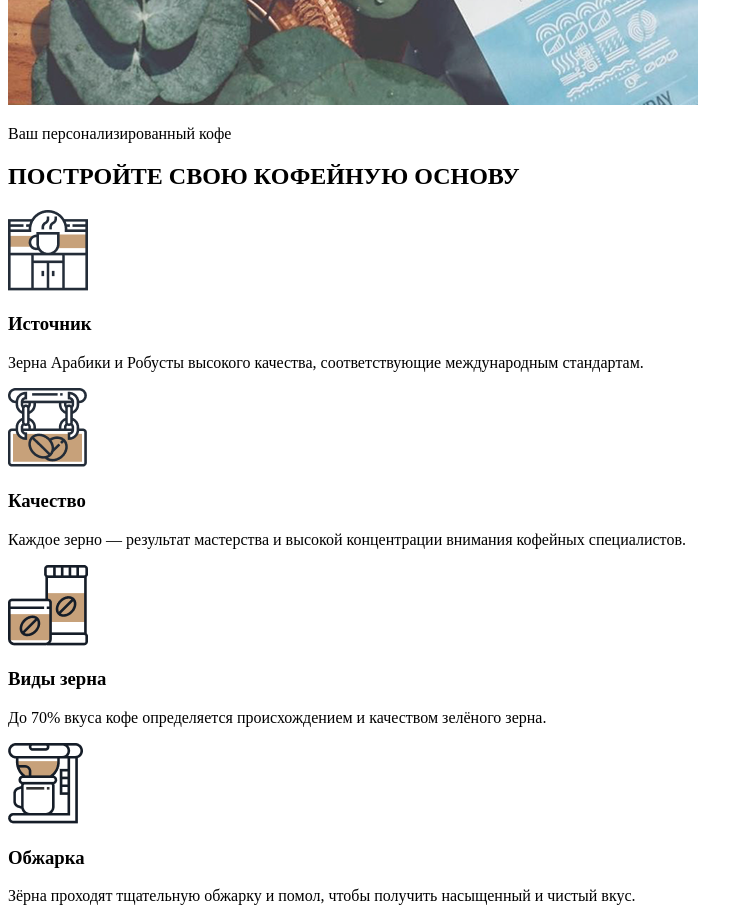
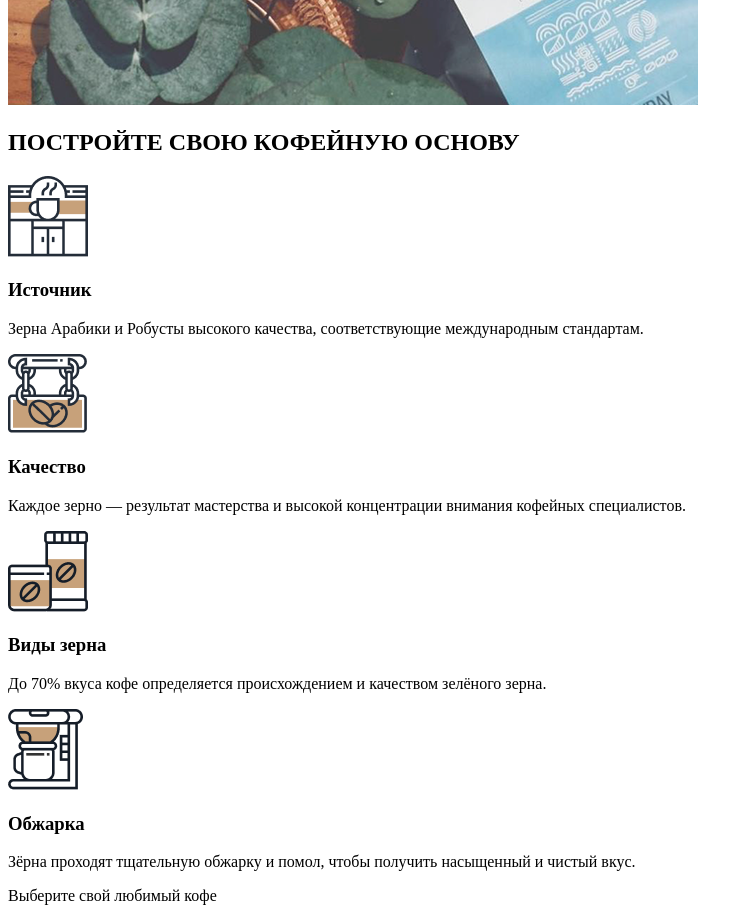
Before and after one commit to JuliaDmitrievna/Practic-2, a plain HTML site: page index.html in a window 1280 px wide. Shown: the part 980-1898 px from the top of the page, without its empty margins (0-753 px from the left). Drawn offline with Linux system fonts and the light colour scheme.

Commit message:
delstring

```diff
--- a/index.html
+++ b/index.html
@@ -56,7 +56,6 @@
 <section id="base" class="base-section">
 
     <div class="section-header">
-        <p class="section-subtitle">Ваш персонализированный кофе</p>
         <h2 class="section-title">ПОСТРОЙТЕ СВОЮ КОФЕЙНУЮ ОСНОВУ</h2>
     </div>
 
```
